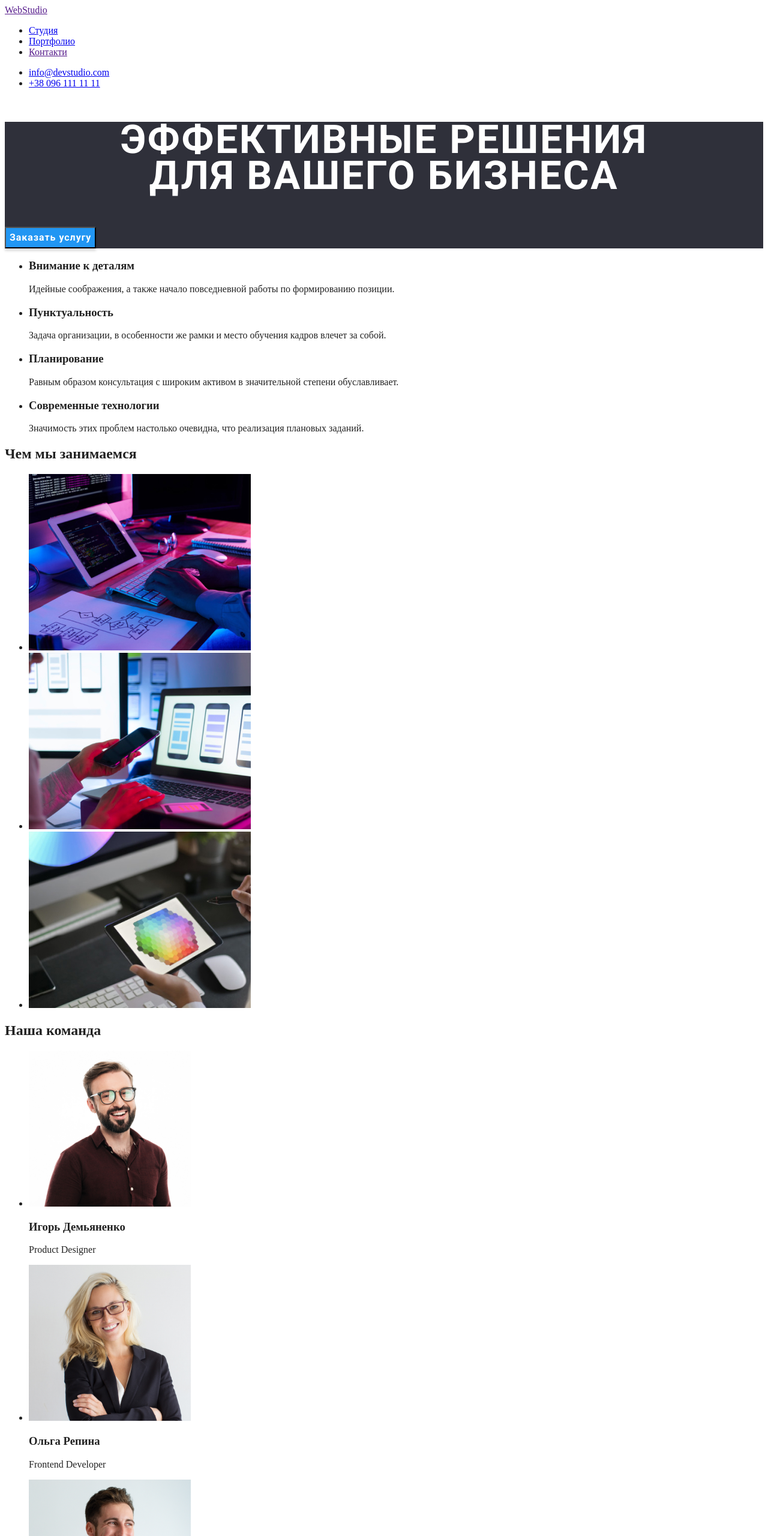
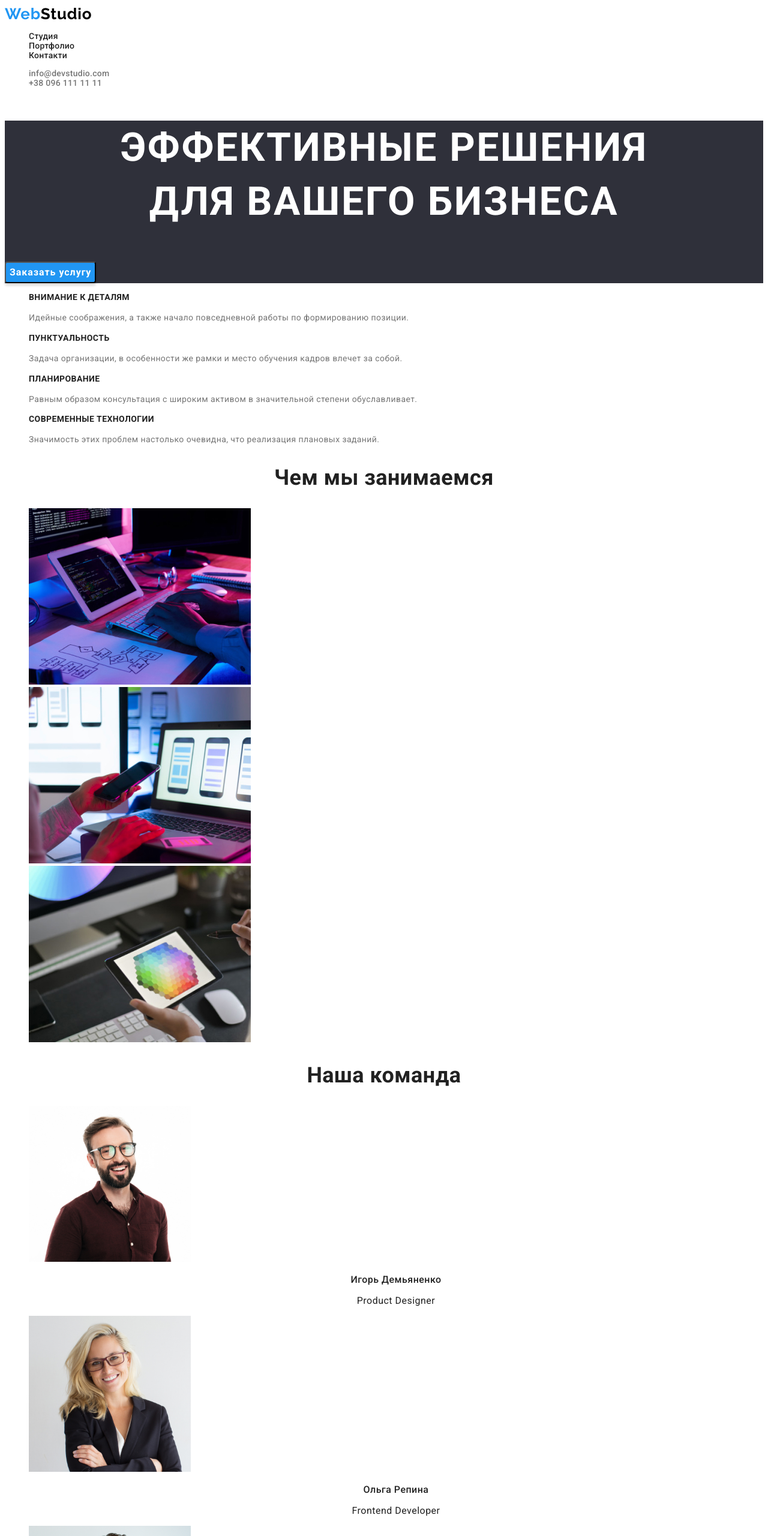
Before and after one commit to andvolch/goit-markup-hw-02, a plain HTML site: page index.html in a window 1280 px wide. Shown: the top 2560 px of the page at 60% size. Drawn offline with Linux system fonts and the light colour scheme.

Commit message:
добавляет стили на две странички

```diff
--- a/css/styles.css
+++ b/css/styles.css
@@ -5,52 +5,212 @@
   --secondary-text-color: #757575;
   --white-text-color: #FFFFFF;
   --akcent-color: #2196F3;
+  --main-font: Roboto, sans-serif;
+  --minor-font: Raleway, sans-serif;
+  --spacing: 0.03em;
+
+
 }
-body {
+.page-body {
   background-color: var(--main-background-color);
   color: var(--main-text-color);
+  font-family: var(--main-font);
+  letter-spacing: var(--spacing);
+
 }
+
+.link {
+  text-decoration: none;
+  color: inherit;
+}
+
+.webstudio {
+  font-family: var(--minor-font);
+  font-weight: 700;
+  font-size: 26px;
+  line-height: 1.19;
+  letter-spacing: var(--spacing);
+}
+
+.web {
+  color: #2196F3;
+
+}
+
+.studio {
+  color: #000000;
+}
+
+
+.list {
+  list-style: none;
+}
+
+.nav-list {
+  font-family: var(--main-font);
+  font-weight: 500;
+  font-size: 14px;
+  line-height: 1.14;
+  letter-spacing: 0.02em;
+}
+
+.nav-social-link {
+  font-family: var(--main-font);
+  font-weight: 500;
+  font-size: 14px;
+  line-height: 1.14;
+  letter-spacing: 0.02em;
+  color: #757575;
+}
+
+.nav-link:hover,.nav-link:focus {
+  color: #188ce8;
+}
+
 .hero {
-  background-color:#2F303A;
-  color:var(--white-text-color);
-  font-family: Roboto;
+  font-family: var(--main-font);
   font-weight: 900;
   font-size: 44px;
-  line-height: 60px;
+  line-height: 1.36;
   text-align: center;
   letter-spacing: 0.06em;
   text-transform: uppercase;
+  background-color:#2F303A;
+  color:var(--white-text-color);
+
 }
-.button {
-  background-color: var(--button-bg-color);
-  color: var(--white-text-color);
-  font-family: Roboto;
-  font-weight: bold;
+
+.hero-button {
+  font-family: var(--main-font);
+  font-weight: 700;
   font-size: 16px;
-  line-height: 30px;
+  line-height: 1.88;
   display: flex;
   align-items: center;
   text-align: center;
   letter-spacing: 0.06em;
+  color: var(--white-text-color);
+  background-color: var(--button-bg-color);
   box-shadow: 0px 4px 4px rgba(0, 0, 0, 0.15);
+  border-radius: 4px;
+  cursor: pointer;
+
 }
 
+.hero-button:hover,.hero-button:focus {
+  background-color: #188ce8;
+}
+
+.button-portfolio {
+  font-family: var(--main-font);
+  font-weight: 500;
+  font-size: 16px;
+  line-height: 1.6;
+  text-align: center;
+  letter-spacing: var(--spacing);
+  color: var(--main-text-color);
+  background: #F5F4FA;
+  border-radius: 4px;
+  cursor: pointer;
+}
+
+.button-portfolio:hover,
+.button-portfolio:focus {
+  background-color: var(--button-bg-color);
+  color: var(--white-text-color);
+
+}
+
+footer {
+  background-color: #2F303A;
+}
+.footer-studio {
+  color: #FFFFFF;
+}
+
+.footer-list {
+  font-family: Roboto;
+  font-style: normal;
+  font-weight: 400;
+  font-size: 14px;
+  line-height: 1.71;
+  letter-spacing: var(--spacing);
+  color: #FFFFFF;
+}
+
+.social-list {
+  color: rgba(255, 255, 255, 0.6);
+}
+
+.title {
+  font-family: var(--main-font)
+  font-weight: 700;
+  font-size: 36px;
+  line-height: 1.17;
+  text-align: center;
+}
+
+.subtitle {
+  font-family: var(--main-font);
+  font-weight: 700;
+  font-size: 14px;
+  line-height: 1.14;
+  letter-spacing: var(--spacing);
+  text-transform: uppercase;
+  color: var(--main-text-color);
+}
+
+.text {
+  font-family: var(--main-font);
+  font-weight: 400;
+  font-size: 14px;
+  line-height: 1.71;
+  letter-spacing: var(--spacing);
+  color: #757575;
+
+}
+
+.specialist-name {
+  font-family: var(--main-font);
+  font-weight: 500;
+  font-size: 16px;
+  line-height: 1.19;
+  text-align: center;
+  letter-spacing: var(--spacing);
+  color: var(--main-text-color);
+}
+
+.profession {
+  font-family: var(--main-font);
+  font-weight: 400;
+  font-size: 16px;
+  line-height: 1.19;
+  text-align: center;
+  letter-spacing: var(--spacing)
+  color: #757575;
+}
+
+.name-project {
+  font-family: var(--main-font);
+  font-weight: 700;
+  font-size: 18px;
+  line-height: 2;
+  letter-spacing: 0.06em;
+  color: #212121;
+}
+
+.worktype {
+  font-family: var(--main-font);
+  font-weight: 400;
+  font-size: 16px;
+  line-height: 1.88x;
+  letter-spacing: var(--spacing);
+  color: #757575;
+
+}
+
+
 /* ctrl+/ - коминтарий */
-/* цвет основного тексат #212121; */
-/*цвет вторичного текста #757575;*/
 /*цвет текста Webstudio: Web - #2196F3;   Studio - #000000;/
-/*цвет акцент #2196F3;*/
-/* белый цвет на темном фоне #FFFFFF;*/
 /* цвет текста в футоре ссылок на имейл и тел. rgb(255,255,255,0,6); */
-
-/* цвет фона #FFFFFF; */
-/* цвет фона героя #2F303A; */
-/* цвет фона секции первой и второй #E5E5E5; */
-!
-/* цвет фона секции "Наша команда" #F5F4FA; */
-/* правила для шрифта
-font-family: 'Oleo Script', cursive;
-font-family: 'Raleway', sans-serif;
-font-family: 'Roboto', sans-serif; */
-
 /* font-family: inherit */
--- a/index.html
+++ b/index.html
@@ -13,17 +13,18 @@
 </head>
 <body class="page-body">
     <header>
-        <nav>
-            <a href="">WebStudio</a>
-            <ul>
-                <li><a href="index.html">Студия</a></li>
-                <li><a href="./pages/portfolio.html">Портфолио</a></li>
-                <li><a href="">Контакти</a></li>
+        <nav class="nav">
+            <a class="webstudio link" href="./index.html">
+                <span class="web">Web</span><span class="studio">Studio</span></a>
+            <ul class="nav-list list">
+                <li class="nav-item"><a class="link nav-link" href="index.html">Студия</a></li>
+                <li class="nav-item"><a class="link nav-link" href="./pages/portfolio.html">Портфолио</a></li>
+                <li class="nav-item"><a class="link nav-link" href="">Контакти</a></li>
             </ul>
         </nav>
-            <ul>
-                <li><a href="mailto:info@devstudio.com">info@devstudio.com</a></li>
-                <li><a href="tel:+380961111111">+38 096 111 11 11</a></li>
+            <ul class="nav-list list">
+                <li><a class="link nav-link nav-social-link" href="mailto:info@devstudio.com">info@devstudio.com</a></li>
+                <li><a class="link nav-link nav-social-link" href="tel:+380961111111">+38 096 111 11 11</a></li>
             </ul>
     </header>
     <main>
@@ -31,35 +32,35 @@
         <!--Герой-->
         <section class="hero">
             <h1 class="hero-title">Эффективные решения<br> для вашего бизнеса</h1>
-            <button class="button" type="button">Заказать услугу</button>
+            <button class="hero-button button" type="button">Заказать услугу</button>
         </section>
 
         <!--Принципы-->
         <section>
-            <ul>
+            <ul class="list">
                 <li>
-                    <h3>Внимание к деталям</h3>
-                    <p>Идейные соображения, а также начало повседневной работы по формированию позиции.</p>
+                    <h3 class="subtitle">Внимание к деталям</h3>
+                    <p class="text">Идейные соображения, а также начало повседневной работы по формированию позиции.</p>
                 </li>
                 <li>
-                    <h3>Пунктуальность</h3>
-                    <p>Задача организации, в особенности же рамки и место обучения кадров влечет за собой.</p>
+                    <h3 class="subtitle">Пунктуальность</h3>
+                    <p class="text">Задача организации, в особенности же рамки и место обучения кадров влечет за собой.</p>
                 </li>
                 <li>
-                    <h3>Планирование</h3>
-                    <p>Равным образом консультация с широким активом в значительной степени обуславливает.</p>
+                    <h3 class="subtitle">Планирование</h3>
+                    <p class="text">Равным образом консультация с широким активом в значительной степени обуславливает.</p>
                 </li>
                 <li>
-                    <h3>Современные технологии</h3>
-                    <p>Значимость этих проблем настолько очевидна, что реализация плановых заданий.</p>
+                    <h3 class="subtitle">Современные технологии</h3>
+                    <p class="text">Значимость этих проблем настолько очевидна, что реализация плановых заданий.</p>
                 </li>
             </ul>
         </section>
 
         <!--Чем мы занимаемся-->
         <section>
-            <h2>Чем мы занимаемся</h2>
-            <ul>
+            <h2 class="title">Чем мы занимаемся</h2>
+            <ul class="list">
                 <li><img src="./images/section1/img.jpg" width="370" height="294" alt="Описание1"></li>
                 <li><img src="/images/section1/img-1.jpg" width="370" height="294" alt="Описание2"></li>
                 <li><img src="./images/section1/img-2.jpg" width="370" height="294" alt="Описание3"></li>
@@ -68,27 +69,27 @@
 
         <!--Наша команда-->
         <section>
-            <h2>Наша команда</h2>
-            <ul>
+            <h2 class="title">Наша команда</h2>
+            <ul class="list">
                 <li>
                     <img src="./images/section2/img.jpg" width="270" height="260" alt="Игорь Демьяненко">
-                    <h3>Игорь Демьяненко</h3>
-                    <p>Product Designer</p>
+                    <h3 class="specialist-name">Игорь Демьяненко</h3>
+                    <p class="profession">Product Designer</p>
                 </li>
                 <li>
                     <img src="./images/section2/img-1.jpg" width="270" height="260" alt="Ольга Репина">
-                    <h3>Ольга Репина</h3>
-                    <p>Frontend Developer</p>
+                    <h3 class="specialist-name">Ольга Репина</h3>
+                    <p class="profession">Frontend Developer</p>
                 </li>
                 <li>
                     <img src="./images/section2/img-2.jpg" width="270" height="260" alt="Николай Тарасов">
-                    <h3>Николай Тарасов</h3>
-                    <p>Marketing</p>
+                    <h3 class="specialist-name">Николай Тарасов</h3>
+                    <p class="profession">Marketing</p>
                 </li>
                 <li>
                     <img src="./images/section2/img-3.jpg" width="270" height="260" alt="Михаил Ермаков">
-                    <h3>Михаил Ермаков</h3>
-                    <p>UI Designer</p>
+                    <h3 class="specialist-name">Михаил Ермаков</h3>
+                    <p class="profession">UI Designer</p>
                 </li>
             </ul>
         </section>
@@ -96,12 +97,13 @@
 
     <!--Футер-->
     <footer>
-        <a href="">WebStudio</a>
+        <a class="webstudio link" href="./index.html">
+            <span class="web">Web</span><span class="studio footer-studio">Studio</span></a>
         <address>
-            <ul>
-                <li><a href="https://goo.gl/maps/zhpreMwTAFrYoFzA8" target="_blank" rel="noopener noreferrer">г. Киев, пр-т Леси Украинки, 26</a></li>
-                <li><a href="mailto:info@devstudio.com">info@devstudio.com</a></li>
-                <li><a href="tel:+380961111111">+38 096 111 11 11</a></li>
+            <ul class="footer-list list">
+                <li><a class="link" href="https://goo.gl/maps/zhpreMwTAFrYoFzA8" target="_blank" rel="noopener noreferrer">г. Киев, пр-т Леси Украинки, 26</a></li>
+                <li><a class="link social-list" href="mailto:info@devstudio.com">info@devstudio.com</a></li>
+                <li><a class="link social-list" href="tel:+380961111111">+38 096 111 11 11</a></li>
             </ul>
         </address>
     </footer>
```
Also changed, not shown: pages/portfolio.html (+43 -42 lines).
